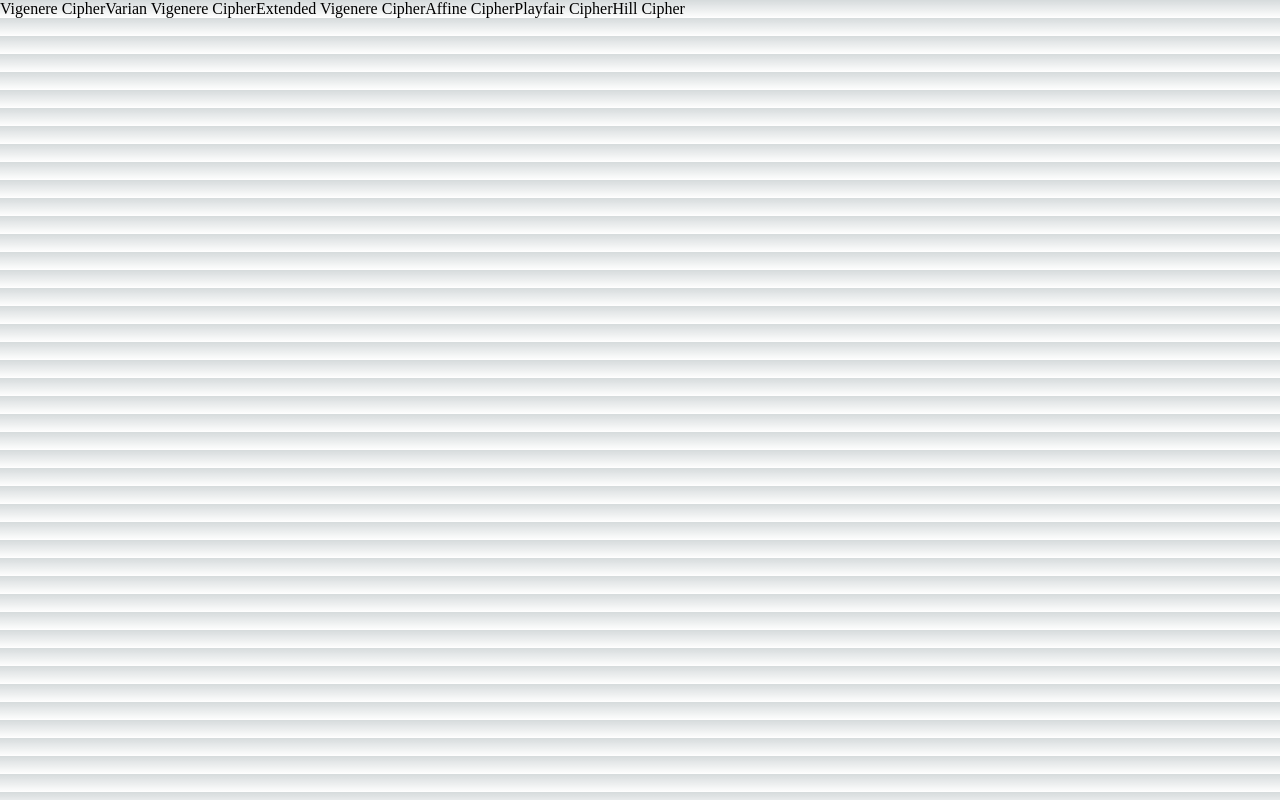
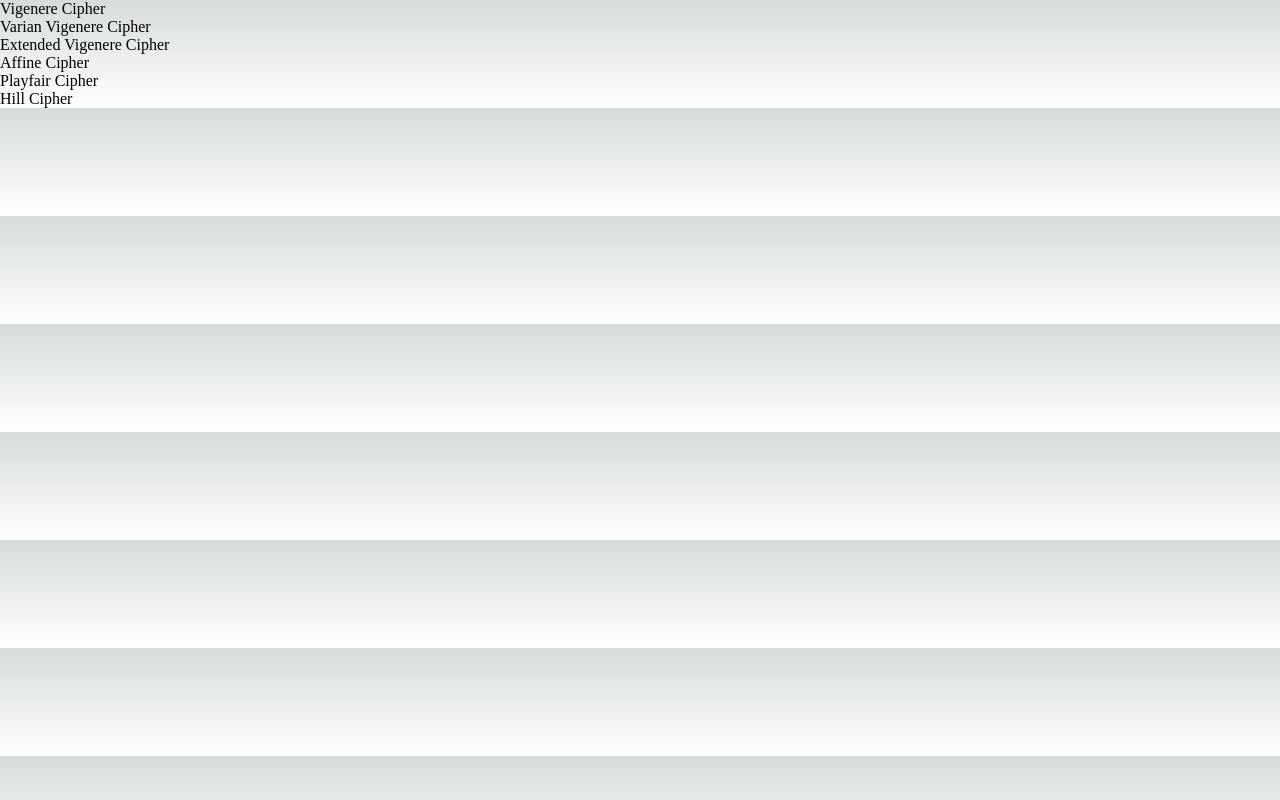
Before and after one commit to malikrafsan/Cipher-Tool, a Next.js app: page / in a window 1280 px wide. Built offline with nearby package versions, Linux system fonts and the light colour scheme.

Commit message:
feat: change a tag to div tag and remove comments

```diff
--- a/src/pages/index.tsx
+++ b/src/pages/index.tsx
@@ -1,32 +1,25 @@
 import Link from "next/link";
-
-// a) Vigenere Cipher standard (26 huruf alfabet)
-// b) Varian Vigenere Cipher (26 huruf alfabet): Auto-key Vigenere Cipher
-// c) Extended Vigenere Cipher (256 karakter ASCII)
-// d) Affine Cipher
-// e) Playfair Cipher (26 huruf alfabet)
-// f) Hill Cipher
 
 const Home = () => {
   return (
     <div>
       <Link href="/vigenere-cipher">
-        <a>Vigenere Cipher</a>
+        <div>Vigenere Cipher</div>
       </Link>
       <Link href="/varian-vigenere-cipher">
-        <a>Varian Vigenere Cipher</a>
+        <div>Varian Vigenere Cipher</div>
       </Link>
       <Link href="/extended-vigenere-cipher">
-        <a>Extended Vigenere Cipher</a>
+        <div>Extended Vigenere Cipher</div>
       </Link>
       <Link href="/affine-cipher">
-        <a>Affine Cipher</a>
+        <div>Affine Cipher</div>
       </Link>
       <Link href="/playfair-cipher">
-        <a>Playfair Cipher</a>
+        <div>Playfair Cipher</div>
       </Link>
       <Link href="/hill-cipher">
-        <a>Hill Cipher</a>
+        <div>Hill Cipher</div>
       </Link>
     </div>
   );
```
